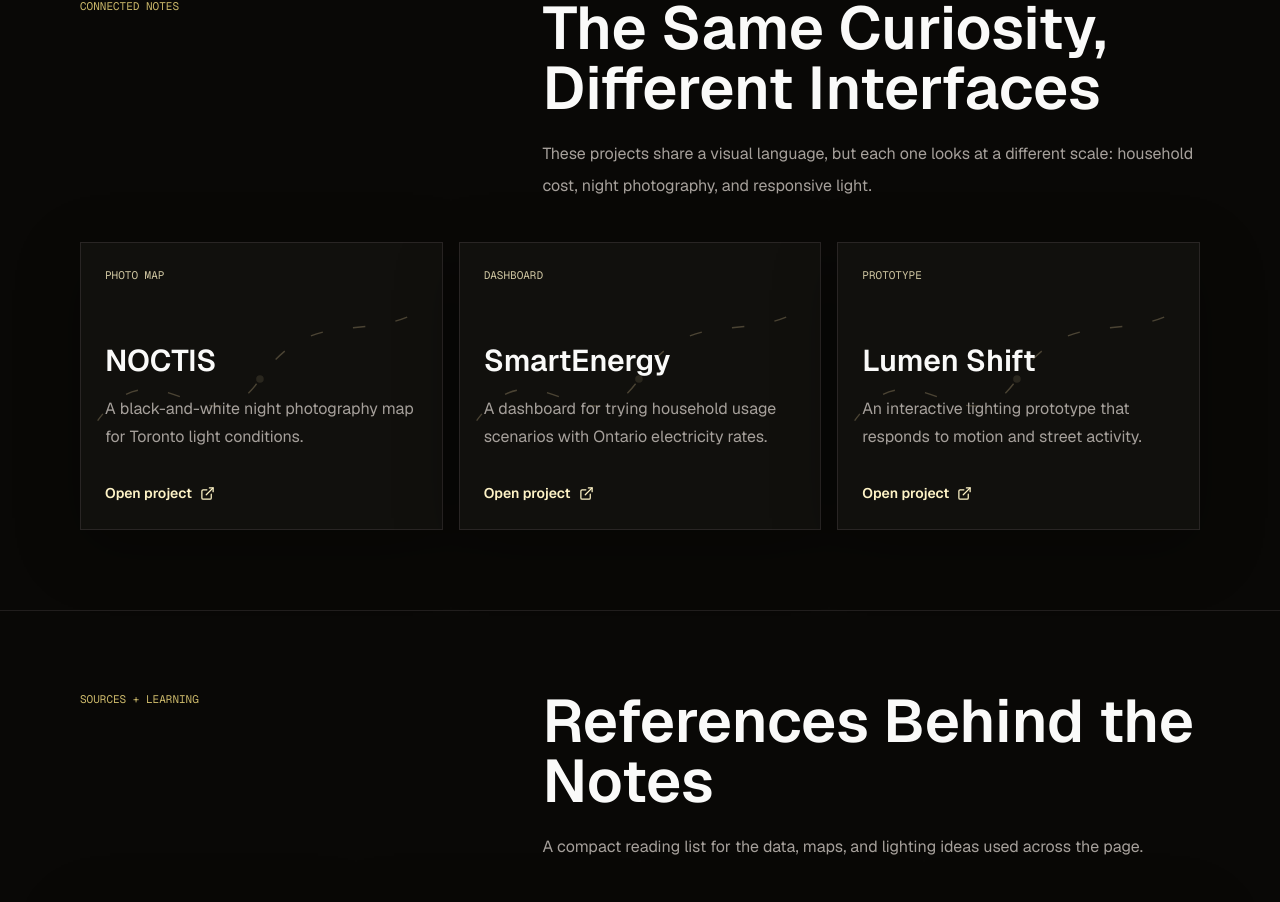
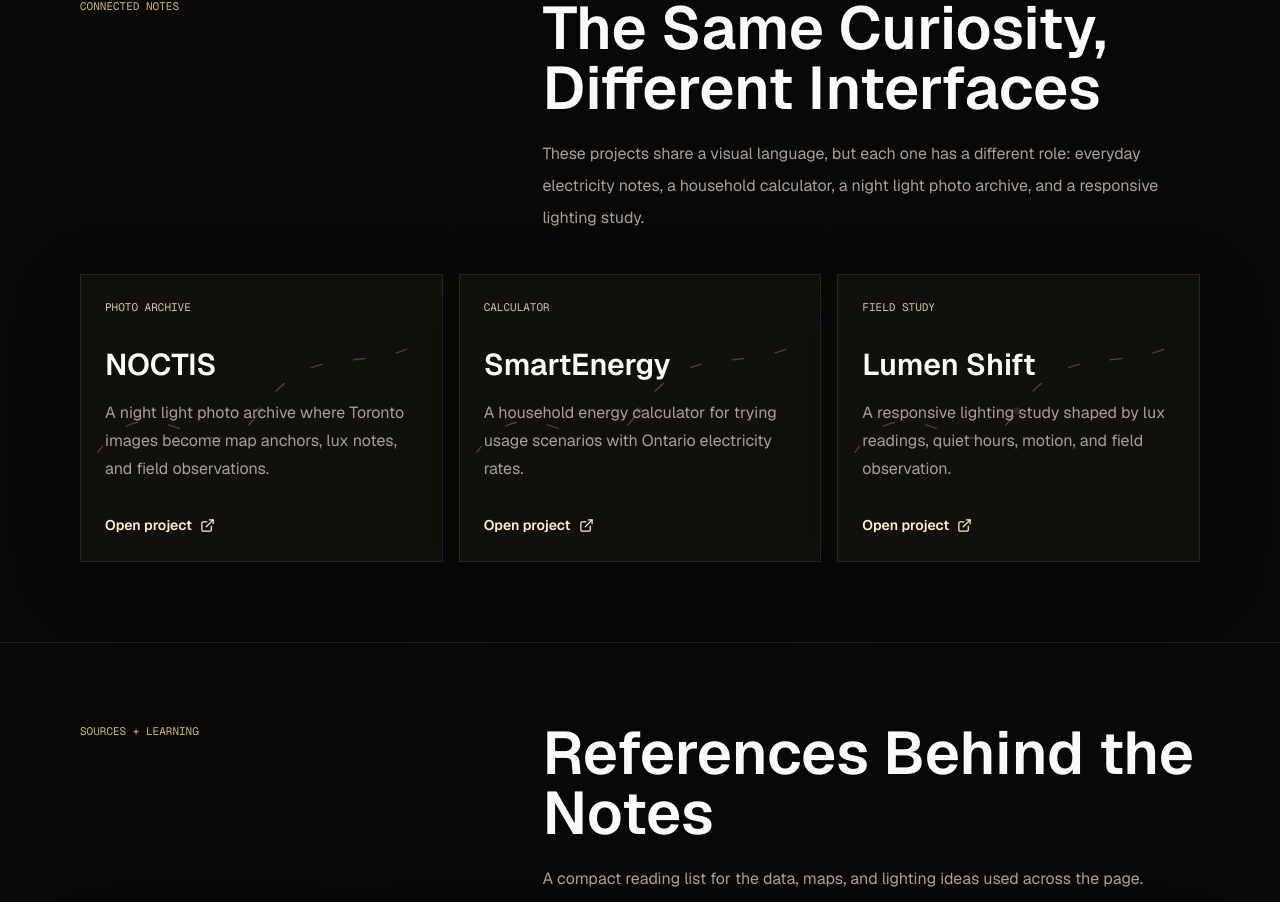
Before and after one commit to Shunnnyyy/power-in-practice, a Next.js app: page / in a window 1280 px wide. Shown: the part 10563-11465 px from the top of the page. Built offline with nearby package versions, Linux system fonts and the light colour scheme.

Commit message:
Clarify connected project roles

```diff
--- a/app/page.tsx
+++ b/app/page.tsx
@@ -900,12 +900,12 @@ export default function PowerInPracticeWebsite() {
         </div>
       </Section>
 
-      <Section id="constellation" eyebrow="Connected Notes" title="The Same Curiosity, Different Interfaces" subtitle="These projects share a visual language, but each one looks at a different scale: household cost, night photography, and responsive light.">
+      <Section id="constellation" eyebrow="Connected Notes" title="The Same Curiosity, Different Interfaces" subtitle="These projects share a visual language, but each one has a different role: everyday electricity notes, a household calculator, a night light photo archive, and a responsive lighting study.">
         <div className="grid gap-4 md:grid-cols-3">
           {[
-            [NOCTIS_URL, "NOCTIS", "A black-and-white night photography map for Toronto light conditions.", "Photo map"],
-            [SMARTENERGY_URL, "SmartEnergy", "A dashboard for trying household usage scenarios with Ontario electricity rates.", "Dashboard"],
-            [LUMEN_SHIFT_URL, "Lumen Shift", "An interactive lighting prototype that responds to motion and street activity.", "Prototype"],
+            [NOCTIS_URL, "NOCTIS", "A night light photo archive where Toronto images become map anchors, lux notes, and field observations.", "Photo archive"],
+            [SMARTENERGY_URL, "SmartEnergy", "A household energy calculator for trying usage scenarios with Ontario electricity rates.", "Calculator"],
+            [LUMEN_SHIFT_URL, "Lumen Shift", "A responsive lighting study shaped by lux readings, quiet hours, motion, and field observation.", "Field study"],
           ].map(([href, title, body, label]) => (
             <motion.a
               key={title}
```
